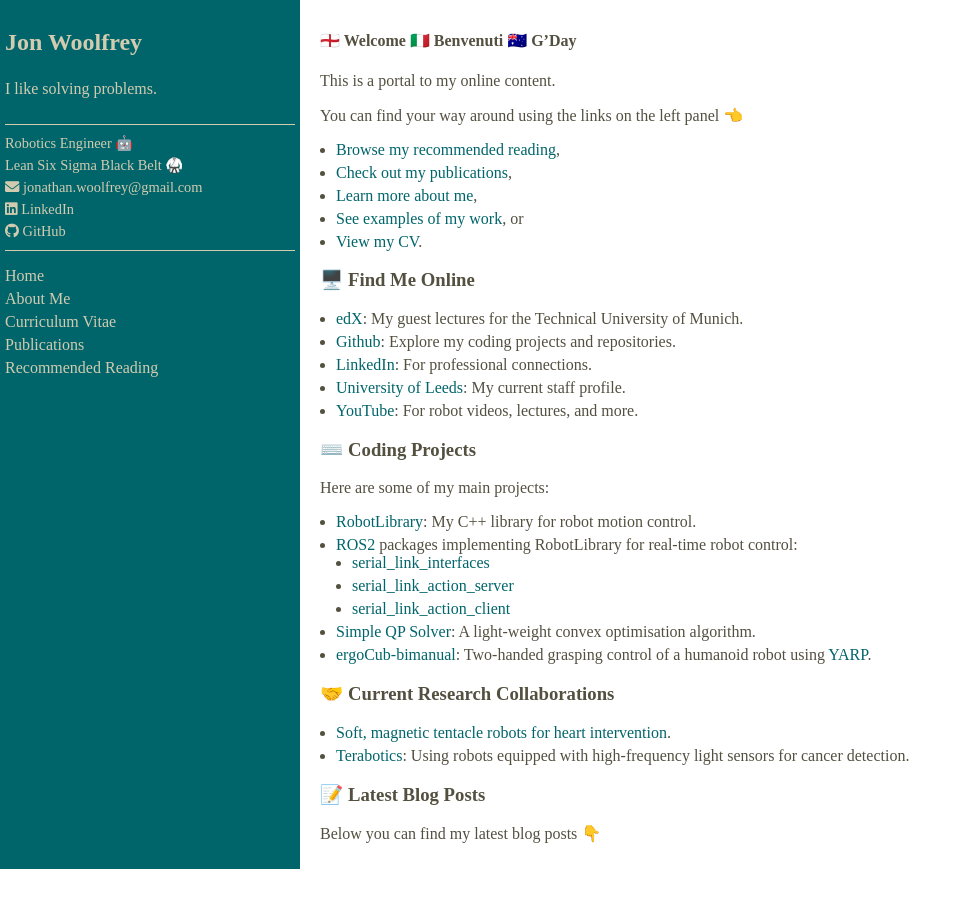
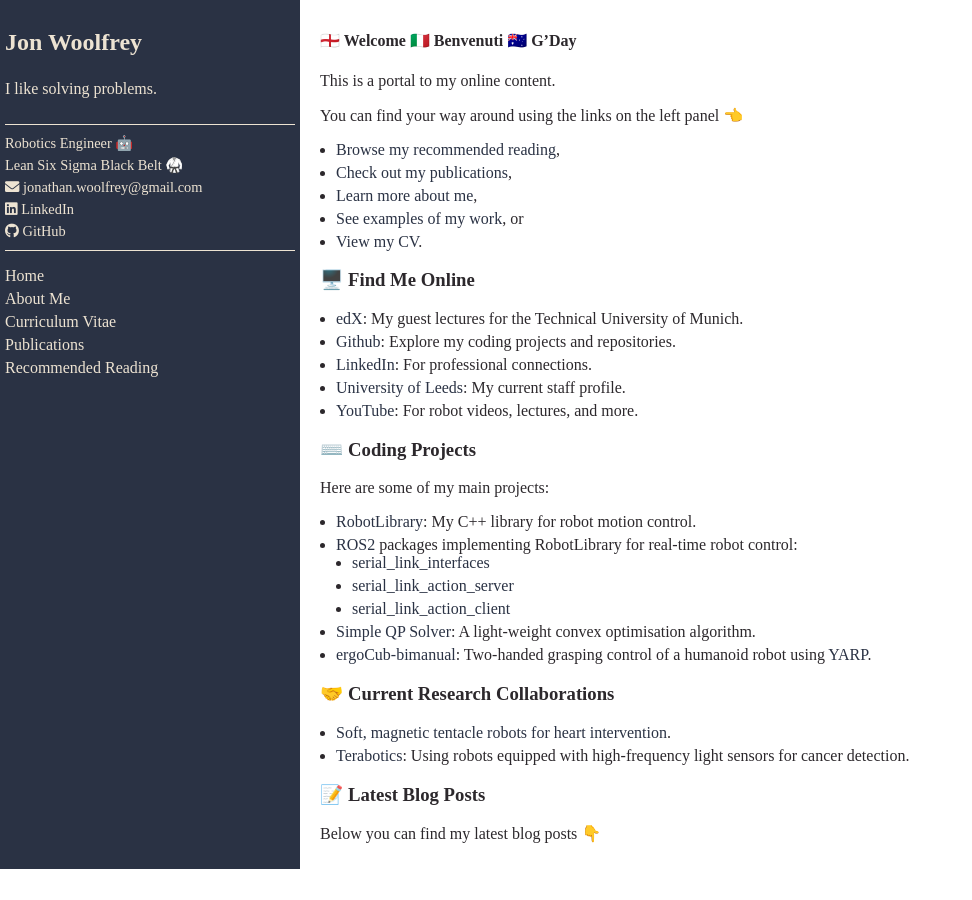
Before and after one commit to Woolfrey/woolfrey.github.io, a Jekyll site: the page built from README.md, in a window 1280 px wide. Shown: the whole page, without its empty margins (0-972 px from the left). Built offline with Jekyll 4.4.1, drawn with Linux system fonts in a browser that asks for light colours; our own code applies the rules of GitHub Pages for plain Markdown files.

Commit message:
Changed colour scheme

```diff
--- a/assets/main.css
+++ b/assets/main.css
@@ -2,11 +2,20 @@
  * Root Theme Colors
  *****************************************/
 :root {
-  --DeepLake:   #00656B;
-  --GoldenRod:  #E2A829;
-  --Moth:       #D2CBAF;
-  --OliveNight: #535040;
+  --AntiqueWhite: #ede3d2;
+  --BlackOnyx:    #2c282c;
+  --CendreBlue:   #3E7FA5;
+  --DressBlues:   #2a3244;
+  --SuperLemon:   #e4bf45;
 }
+
+/* Old colour shceme:
+  DeepLake:     #00656B;
+  GoldenRod:    #E2A829;
+  Moth:         #D2CBAF;
+  OliveNight:   #535040;
+*/
+
 
 /*****************************************
  * Base Layout
@@ -34,13 +43,13 @@ body {
 .content a,
 .content a:visited,
 ul li a {
-  color: var(--DeepLake);
+  color: var(--DressBlues);
   text-decoration: none;
 }
 
 .content a:hover,
 ul li a:hover {
-  color: var(--GoldenRod);
+  color: var(--SuperLemon);
   text-decoration: underline;
 }
 
@@ -48,15 +57,15 @@ ul li a:hover {
  * Headings & Text
  *****************************************/
 h1 {
-  color: var(--OliveNight);
-  border-bottom: 1px solid var(--OliveNight);
+  color: var(--BlackOnyx);
+  border-bottom: 1px solid var(--BlackOnyx);
   padding-bottom: 10px;
   margin-bottom: 10px;
 }
 
 h2, h3, h4, p,
 ol, ul {
-  color: var(--OliveNight);
+  color: var(--BlackOnyx);
 }
 
 /*****************************************
@@ -79,6 +88,16 @@ ul li, ol li {
 }
 
 /*****************************************
+ * Blockquotes
+ *****************************************/
+blockquote {
+  border-left: 4px solid var(--CendreBlue);
+  padding-left: 1em;
+  color: var(--DressBlues);
+  font-style: italic;
+}
+
+/*****************************************
  * Tables
  *****************************************/
 table {
@@ -87,16 +106,16 @@ table {
 }
 
 th, td {
-  border: 1px solid var(--Moth);
+  border: 1px solid var(--AntiqueWhite);
   padding: 8px;
-  color: var(--OliveNight);
+  color: var(--BlackOnyx);
 }
 
 /*****************************************
  * Site Title
  *****************************************/
 .site-title {
-  color: var(--Moth);
+  color: var(--AntiqueWhite);
   padding-bottom: 5px;
   margin-bottom: 5px;
   text-align: left;
@@ -109,7 +128,7 @@ th, td {
 .MathJax_SVG,
 .MathJax_HTML,
 .mathjax-color {
-  color: var(--OliveNight);
+  color: var(--BlackOnyx);
 }
 
 /*****************************************
@@ -117,7 +136,7 @@ th, td {
  *****************************************/
 .sidebar {
   width: 290px;
-  background-color: var(--DeepLake);
+  background-color: var(--DressBlues);
   padding: 5px;
 }
 
@@ -132,7 +151,7 @@ th, td {
 .sidebar h6,
 .sidebar p,
 .sidebar li {
-  color: var(--Moth);
+  color: var(--AntiqueWhite);
 }
 
 /*****************************************
@@ -148,12 +167,12 @@ th, td {
 }
 
 .sidebar ul li a {
-  color: var(--Moth);
+  color: var(--AntiqueWhite);
   text-decoration: none;
 }
 
 .sidebar ul li a:hover {
-  color: var(--GoldenRod);
+  color: var(--SuperLemon);
   text-decoration: underline;
 }
 
@@ -163,25 +182,25 @@ th, td {
 .sidebar-info {
   margin: 5px 0;
   padding: 5px 0;
-  border-top: 1px solid var(--Moth);
-  border-bottom: 1px solid var(--Moth);
+  border-top: 1px solid var(--AntiqueWhite);
+  border-bottom: 1px solid var(--AntiqueWhite);
 }
 
 .sidebar-info p {
-  color: var(--Moth);
+  color: var(--AntiqueWhite);
   margin: 5px 0;
   font-size: 0.9em;
 }
 
 .sidebar-info .icon-link {
-  color: var(--Moth);
+  color: var(--AntiqueWhite);
   text-decoration: none;
   display: inline-block;
   margin-right: 10px;
 }
 
 .sidebar-info .icon-link:hover {
-  color: var(--GoldenRod);
+  color: var(--SuperLemon);
   text-decoration: underline;
 }
 
```
